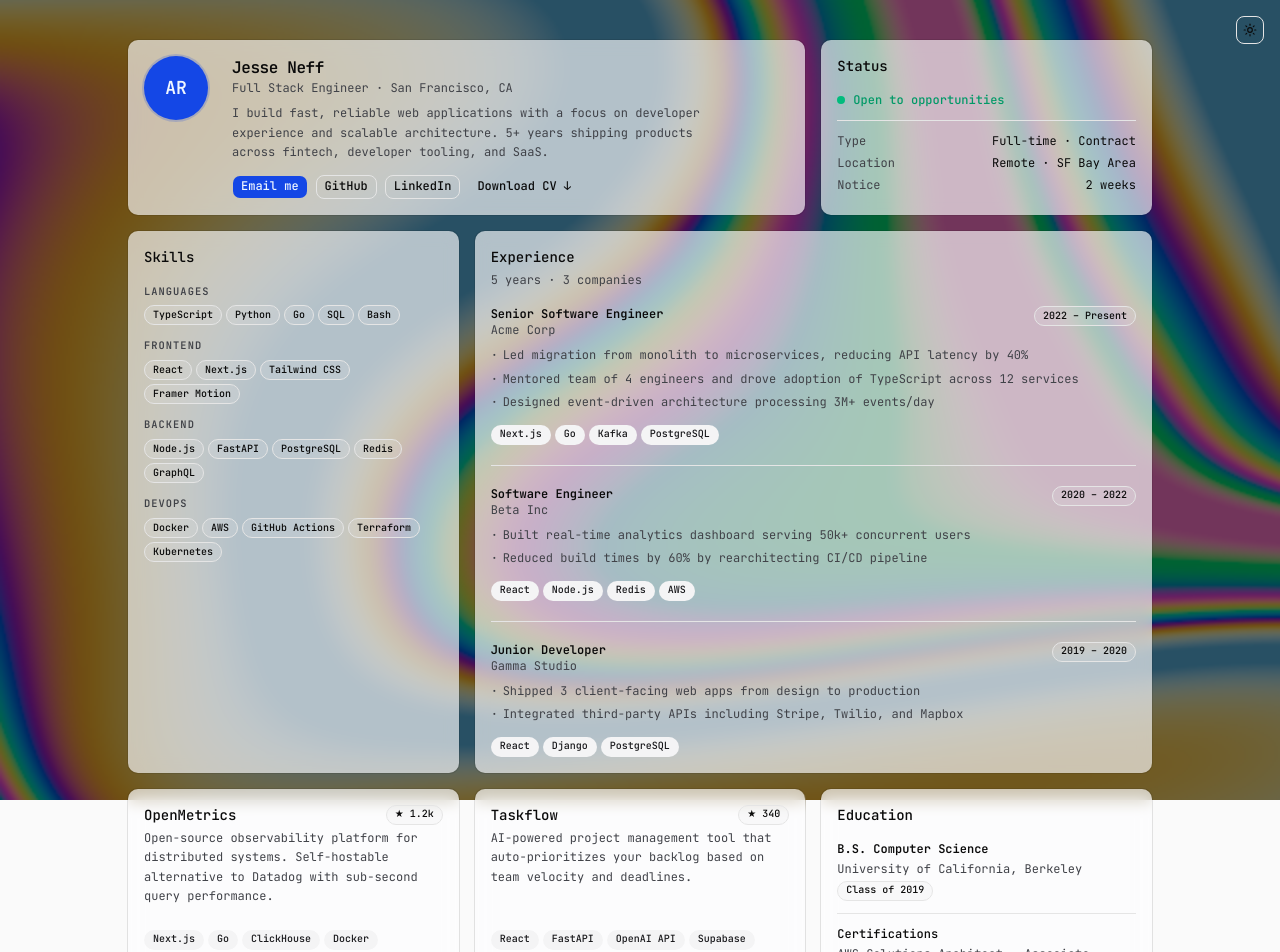
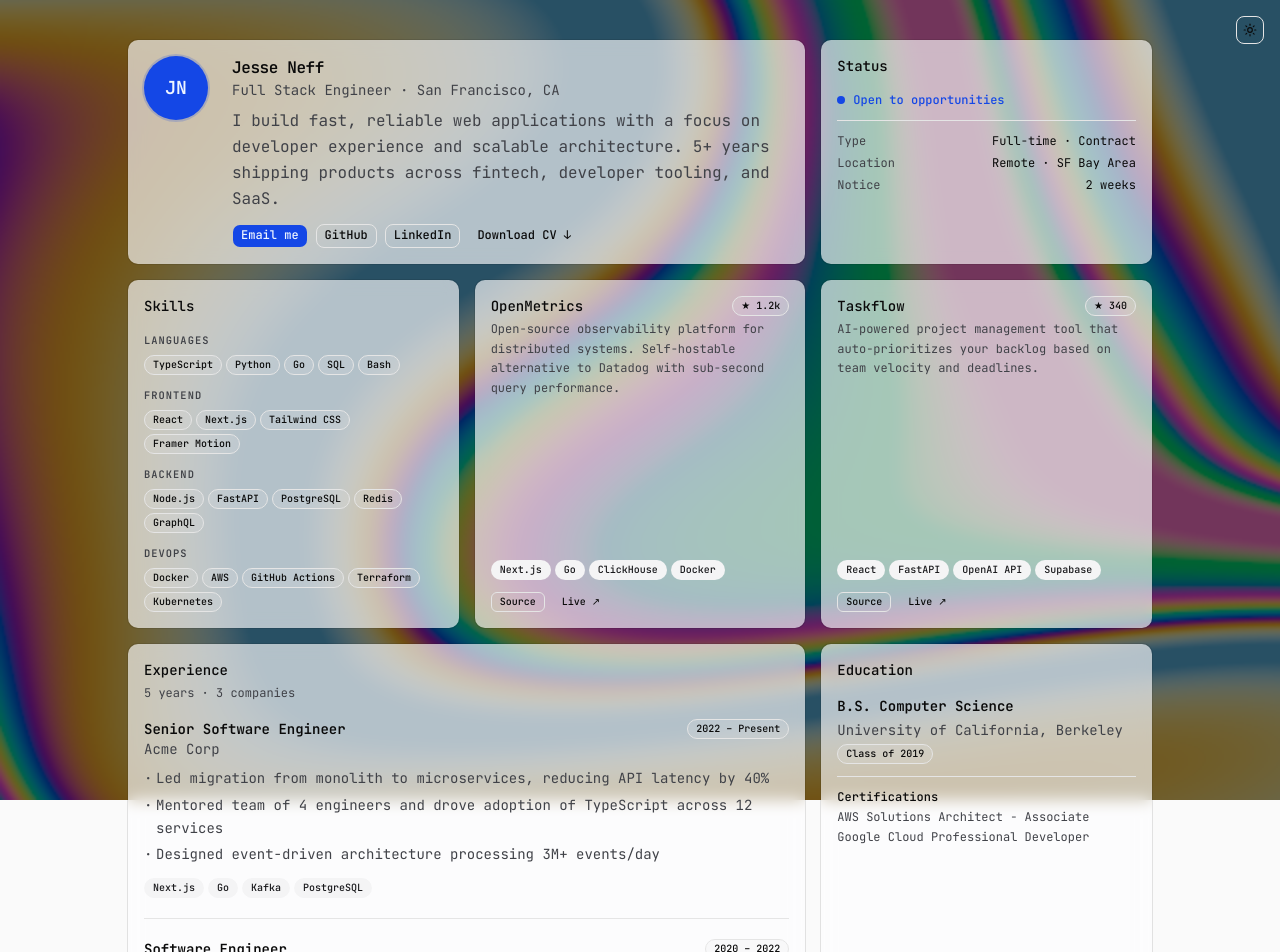
Before and after one commit to mercerius/portfolio-app, a Next.js app: page / in a window 1280 px wide. Shown: the top 952 px of the page. Built offline with nearby package versions, Linux system fonts and the light colour scheme.

Commit message:
feat: add skip link for accessibility and update personal information in the resume

```diff
--- a/app/page.tsx
+++ b/app/page.tsx
@@ -76,6 +76,12 @@ const projects = [
 export default function Home() {
   return (
     <>
+      <a
+        href="#main-content"
+        className="sr-only focus:not-sr-only focus:fixed focus:top-4 focus:left-4 focus:z-50 focus:bg-primary focus:text-primary-foreground focus:px-4 focus:py-2 focus:rounded"
+      >
+        Skip to main content
+      </a>
       <DeferredOilShaderBackground />
       <div className="fixed top-4 right-4 z-50">
         <DeferredThemeToggle />
@@ -84,7 +90,7 @@ export default function Home() {
         className="relative min-h-screen px-4 py-10 sm:px-6 lg:px-8"
         style={{ zIndex: 1 }}
       >
-        <main className="mx-auto max-w-5xl">
+        <main id="main-content" className="mx-auto max-w-5xl">
           {/* Bento grid */}
           <div className="grid grid-cols-1 gap-4 md:grid-cols-2 lg:grid-cols-3">
             {/* ── Hero ─────────────────────────────── col-span-2 */}
@@ -92,18 +98,18 @@ export default function Home() {
               <CardContent className="flex flex-col gap-4 sm:flex-row sm:items-start sm:gap-6">
                 {/* Avatar */}
                 <div className="flex h-16 w-16 shrink-0 items-center justify-center rounded-full bg-primary text-lg font-semibold text-primary-foreground ring-2 ring-primary/20">
-                  AR
+                  JN
                 </div>
                 <div className="flex flex-col gap-2">
                   <div>
                     <h1 className="text-base font-semibold tracking-tight text-foreground">
                       Jesse Neff
                     </h1>
-                    <p className="text-xs text-muted-foreground">
+                    <p className="text-sm text-muted-foreground">
                       Full Stack Engineer · San Francisco, CA
                     </p>
                   </div>
-                  <p className="text-xs/relaxed text-muted-foreground max-w-prose">
+                  <p className="text-base/relaxed text-muted-foreground max-w-prose">
                     I build fast, reliable web applications with a focus on
                     developer experience and scalable architecture. 5+ years
                     shipping products across fintech, developer tooling, and
@@ -111,11 +117,11 @@ export default function Home() {
                   </p>
                   <div className="flex flex-wrap gap-2 pt-1">
                     <Button asChild size="sm" variant="default">
-                      <a href="mailto:alex@example.com">Email me</a>
+                      <a href="mailto:jesseneff@me.com">Email me</a>
                     </Button>
                     <Button asChild size="sm" variant="outline">
                       <a
-                        href="https://github.com"
+                        href="https://github.com/mercerius"
                         target="_blank"
                         rel="noopener noreferrer"
                       >
@@ -124,7 +130,7 @@ export default function Home() {
                     </Button>
                     <Button asChild size="sm" variant="outline">
                       <a
-                        href="https://linkedin.com"
+                        href="https://linkedin.com/in/jesse-neff"
                         target="_blank"
                         rel="noopener noreferrer"
                       >
@@ -153,10 +159,10 @@ export default function Home() {
               <CardContent className="flex flex-col gap-3">
                 <div className="flex items-center gap-2">
                   <span className="relative flex h-2 w-2">
-                    <span className="absolute inline-flex h-full w-full animate-ping rounded-full bg-emerald-400 opacity-75" />
-                    <span className="relative inline-flex h-2 w-2 rounded-full bg-emerald-500" />
+                    <span className="absolute inline-flex h-full w-full animate-ping rounded-full bg-primary/60 opacity-75" />
+                    <span className="relative inline-flex h-2 w-2 rounded-full bg-primary" />
                   </span>
-                  <span className="text-xs font-medium text-emerald-600 dark:text-emerald-400">
+                  <span className="text-xs font-medium text-primary">
                     Open to opportunities
                   </span>
                 </div>
@@ -201,52 +207,7 @@ export default function Home() {
               </CardContent>
             </Card>
 
-            {/* ── Experience ───────────────────────── col-span-2 */}
-            <Card className="md:col-span-2 lg:col-span-2">
-              <CardHeader>
-                <CardTitle>Experience</CardTitle>
-                <CardDescription>5 years · 3 companies</CardDescription>
-              </CardHeader>
-              <CardContent className="flex flex-col gap-5">
-                {experience.map((role, i) => (
-                  <div key={i}>
-                    {i > 0 && <Separator className="mb-5" />}
-                    <div className="flex flex-col gap-2">
-                      <div className="flex items-start justify-between gap-4">
-                        <div>
-                          <p className="text-xs font-semibold text-foreground">
-                            {role.title}
-                          </p>
-                          <p className="text-xs text-muted-foreground">
-                            {role.company}
-                          </p>
-                        </div>
-                        <Badge variant="outline">{role.period}</Badge>
-                      </div>
-                      <ul className="flex flex-col gap-1 pl-3 text-xs/relaxed text-muted-foreground">
-                        {role.highlights.map((h, j) => (
-                          <li
-                            key={j}
-                            className="relative before:absolute before:-left-3 before:content-['·']"
-                          >
-                            {h}
-                          </li>
-                        ))}
-                      </ul>
-                      <div className="flex flex-wrap gap-1 pt-1">
-                        {role.stack.map((s) => (
-                          <Badge key={s} variant="secondary">
-                            {s}
-                          </Badge>
-                        ))}
-                      </div>
-                    </div>
-                  </div>
-                ))}
-              </CardContent>
-            </Card>
-
-            {/* ── Project 1 ────────────────────────── col-span-1 */}
+            {/* ── Projects ────────────────────────── col-span-1 */}
             {projects.map((project) => (
               <Card
                 key={project.name}
@@ -291,6 +252,51 @@ export default function Home() {
               </Card>
             ))}
 
+            {/* ── Experience ───────────────────────── col-span-2 */}
+            <Card className="md:col-span-2 lg:col-span-2">
+              <CardHeader>
+                <CardTitle>Experience</CardTitle>
+                <CardDescription>5 years · 3 companies</CardDescription>
+              </CardHeader>
+              <CardContent className="flex flex-col gap-5">
+                {experience.map((role, i) => (
+                  <div key={i}>
+                    {i > 0 && <Separator className="mb-5" />}
+                    <div className="flex flex-col gap-2">
+                      <div className="flex items-start justify-between gap-4">
+                        <div>
+                          <p className="text-sm font-semibold text-foreground">
+                            {role.title}
+                          </p>
+                          <p className="text-sm text-muted-foreground">
+                            {role.company}
+                          </p>
+                        </div>
+                        <Badge variant="outline">{role.period}</Badge>
+                      </div>
+                      <ul className="flex flex-col gap-1 pl-3 text-sm/relaxed text-muted-foreground">
+                        {role.highlights.map((h, j) => (
+                          <li
+                            key={j}
+                            className="relative before:absolute before:-left-3 before:content-['·']"
+                          >
+                            {h}
+                          </li>
+                        ))}
+                      </ul>
+                      <div className="flex flex-wrap gap-1 pt-1">
+                        {role.stack.map((s) => (
+                          <Badge key={s} variant="secondary">
+                            {s}
+                          </Badge>
+                        ))}
+                      </div>
+                    </div>
+                  </div>
+                ))}
+              </CardContent>
+            </Card>
+
             {/* ── Education ────────────────────────── col-span-1 */}
             <Card>
               <CardHeader>
@@ -298,10 +304,10 @@ export default function Home() {
               </CardHeader>
               <CardContent className="flex flex-col gap-3">
                 <div className="flex flex-col gap-1">
-                  <p className="text-xs font-semibold text-foreground">
+                  <p className="text-sm font-semibold text-foreground">
                     B.S. Computer Science
                   </p>
-                  <p className="text-xs text-muted-foreground">
+                  <p className="text-sm text-muted-foreground">
                     University of California, Berkeley
                   </p>
                   <Badge variant="outline">Class of 2019</Badge>
@@ -328,7 +334,7 @@ export default function Home() {
                 ].map(({ topic, progress }) => (
                   <div key={topic} className="flex flex-col gap-1">
                     <div className="flex justify-between">
-                      <span className="text-xs text-muted-foreground">
+                      <span className="text-sm text-muted-foreground">
                         {topic}
                       </span>
                       <span className="text-[0.65rem] text-muted-foreground">
@@ -347,9 +353,9 @@ export default function Home() {
             </Card>
           </div>
 
-          <p className="mt-8 text-center text-[0.65rem] text-muted-foreground">
+          <footer className="mt-8 text-center text-[0.65rem] text-muted-foreground">
             Last updated May 2026 · Built with Next.js
-          </p>
+          </footer>
         </main>
       </div>
     </>
```
Also changed, not shown: 1 other file (tests, documents, lock files or other folders).
